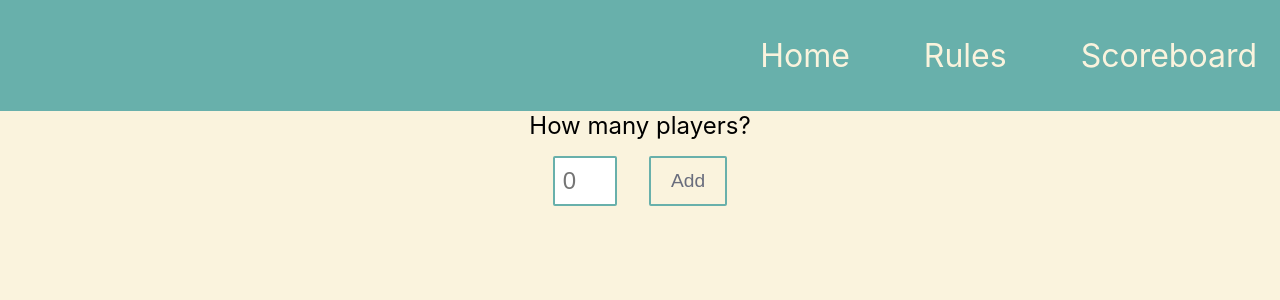
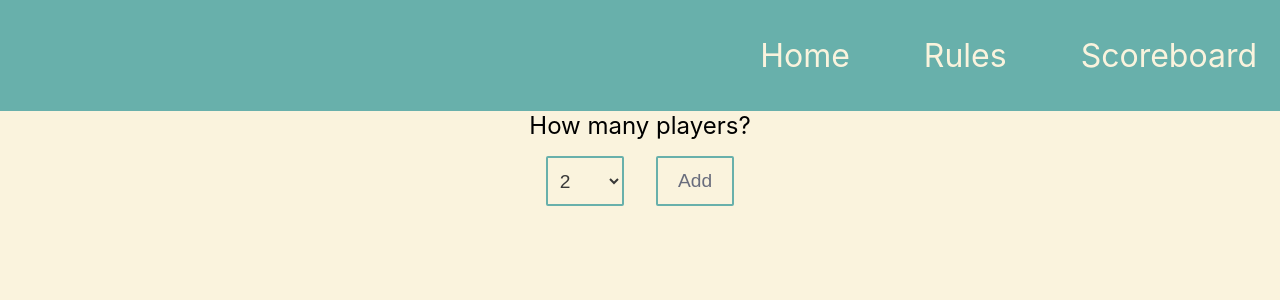
Before and after one commit to EllieD33/yaniv-react-app, a React (Create React App) app: page /pages/scoreboard in a window 1280 px wide. Shown: the top 300 px of the page. Built offline with nearby package versions, Linux system fonts and the light colour scheme.

Commit message:
changes add players from input to selection

```diff
--- a/src/components/NumberOfPlayers.css
+++ b/src/components/NumberOfPlayers.css
@@ -19,3 +19,18 @@ label {
     align-items: center;
     justify-content: center;
 }
+
+.dropdown {
+    background-color: transparent;
+    border: 2px solid var(--secondary);
+    border-radius: 2px;
+    color: var(--dark);
+    font-size: 1.2rem;
+    width: calc(50px + 20 * ((100vw - 320px) / 680));
+    min-width: 70px;
+    max-width: 80px;
+    height: 50px;
+    padding: 0.5rem;
+    margin: 1rem;
+    cursor: pointer;
+}
--- a/src/components/NumberOfPlayers.js
+++ b/src/components/NumberOfPlayers.js
@@ -1,23 +1,31 @@
-import React, { useState } from "react";
+import React, { useEffect, useState } from "react";
 import Button from "./Button";
 import './NumberOfPlayers.css'
 
 function NumberOfPlayers ({ onChange }) {
     const [numberOfPlayers, setNumberOfPlayers] = useState("");
+    const [hoveredOption, setHoveredOption] = useState(null);
 
     const handleChange = (event) => {
         const { value } = event.target;
         setNumberOfPlayers(parseInt(value));
     };
 
+    const handleMouseOver = (index) => {
+        setHoveredOption(index);
+    };
+
+    const handleMouseOut = () => {
+        setHoveredOption(null);
+    };
+
     const handleClick = () => {
-        console.log(numberOfPlayers);
         onChange(numberOfPlayers);
     };
 
     const handleSubmit = (event) => {
         event.preventDefault();
-    }
+    };
 
     return (
         <div>
@@ -27,15 +35,27 @@ function NumberOfPlayers ({ onChange }) {
                 </div>
                 <div>
                     <div className="centre-container-items">
-                        <input className="input"
-                            type="number"
-                            inputMode="numeric"
-                            pattern="[0-9]*"
+                        <select
+                            className="dropdown"
+                            name="numberOfPlayers"
                             id="numberOfPlayers"
-                            placeholder="0"
-                            value={numberOfPlayers}
                             onChange={handleChange}
-                        ></input>
+                            >
+                            {[2, 3, 4, 5, 6, 7, 8].map((option, index) => (
+                                <option
+                                    key={option}
+                                    value={option}
+                                    onMouseOver={() => handleMouseOver(index)}
+                                    onMouseOut={handleMouseOut}
+                                    style={{
+                                        backgroundColor: hoveredOption === index ? 'var(--secondary)' : 'var(--light)',
+                                        color: hoveredOption === index ? 'var(--secondary)' : 'var(--primary)'
+                                    }}
+                                    >
+                                        {option}
+                                    </option>
+                            ))}
+                        </select>
                         <Button text="Add" onClick={handleClick}/>
                     </div>
                 </div>
```
